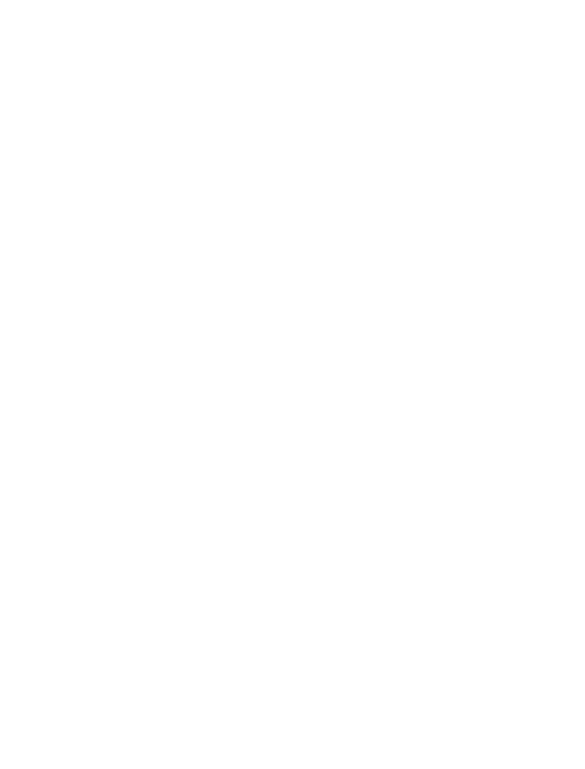
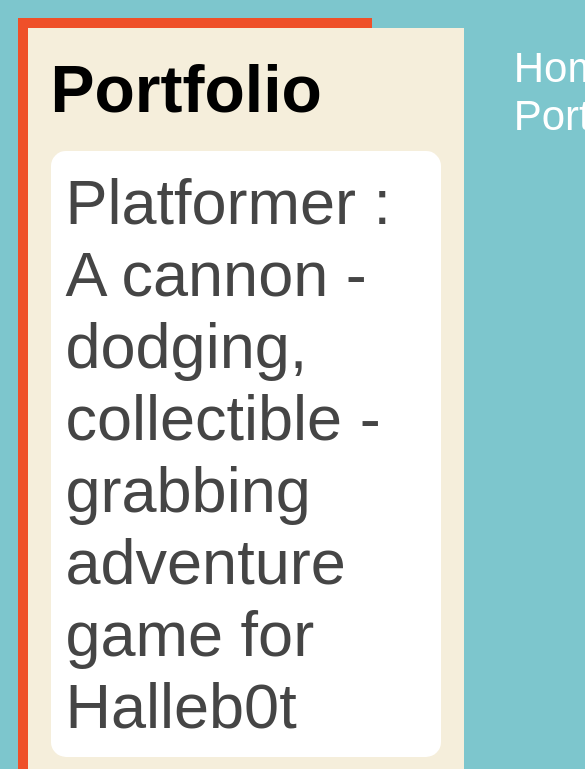
Before and after one commit to tryAliek/tryAliek.github.io, a plain HTML site: page portfolio.html in a window 390 px wide. Shown: the top 769 px of the page, 585 px wide, since content can reach past the window. Drawn offline with Linux system fonts and the light colour scheme.

Commit message:
add protfolio.html file

```diff
--- a/portfolio.html
+++ b/portfolio.html
@@ -0,0 +1,33 @@
+<!DOCTYPE HTML>
+<html>
+    <head>
+        <title>Alieks Fantastic Websit</title>
+        <link rel="stylesheet" href="style.css">
+
+    </head>
+
+    <body>
+      <div id="all-contents">
+        <nav>
+        <main>
+            <div class="content">
+                <h1>Portfolio</h1>
+                <ul id="portfolio">
+                    <li><a href="projects/platformer/">Platformer : A cannon - dodging, collectible - grabbing adventure game for Halleb0t</a></li>
+                    <li><a href="projects/bouncing-box/">Bouncing Box : A project that gives you a taste of game development on the web </a></li>
+                    <li><a href="projects/circularity/">Circularity : A motion poem using random number generation and velocity applied to circle shapes...</a></li>
+                <ul
+            </div>
+        </main>
+            <ul id="nav-ul">
+               <li class="nav-li">
+               <a class="nav-a" href="index.html">Home</a>
+             </li>
+             <li class="nav-li">
+               <a class="nav-a" href="portfolio.html">Portfolio</a>
+             </li>
+         </ul>
+        </nav>
+      </div>
+    </body>
+</html>
--- a/style.css
+++ b/style.css
@@ -60,3 +60,77 @@ body {
         h2, h3 {
             margin: 0px;
         }
+     /* portfolio styles */
+     .content h1 {
+        color: black;
+    }
+
+    #portfolio {
+        list-style-type: none;
+        padding-left: 0;
+    }
+
+    #portfolio li {
+        background: #fff;
+        padding: 10px;
+        border-radius: 10px;
+        margin-bottom: 10px;
+    }
+
+    #portfolio li:hover {
+        background: #eee;
+    }
+
+    #portfolio a {
+        text-decoration: none;
+        color: #454545;
+    }
+     /* responsive web design */
+     @media screen and (min-width: 120px) and (max-width: 1080px) {
+        main {
+          height: 100ch;
+          zoom: 1.5;
+          display: grid;
+        }
+
+        h1 {
+          font-size: 44px;
+        }
+
+        h2 {
+          font-size: 42px;
+        }
+
+        h3 {
+          font-size: 36px;
+        }
+
+        #all-contents {
+          height: 100ch;
+          margin: none;
+        }
+
+        a {
+          font-size: 42px;
+        }
+
+        .sidebar {
+          margin-right: 0px;
+          justify-content: center;
+          align-items: center;
+        }
+
+        .sidebar-img {
+          width: 100%;
+        }
+
+        p,
+        li {
+          font-size: 24px;
+        }
+
+        .content {
+          align-content: center;
+          justify-content: center;
+        }
+    }
```
